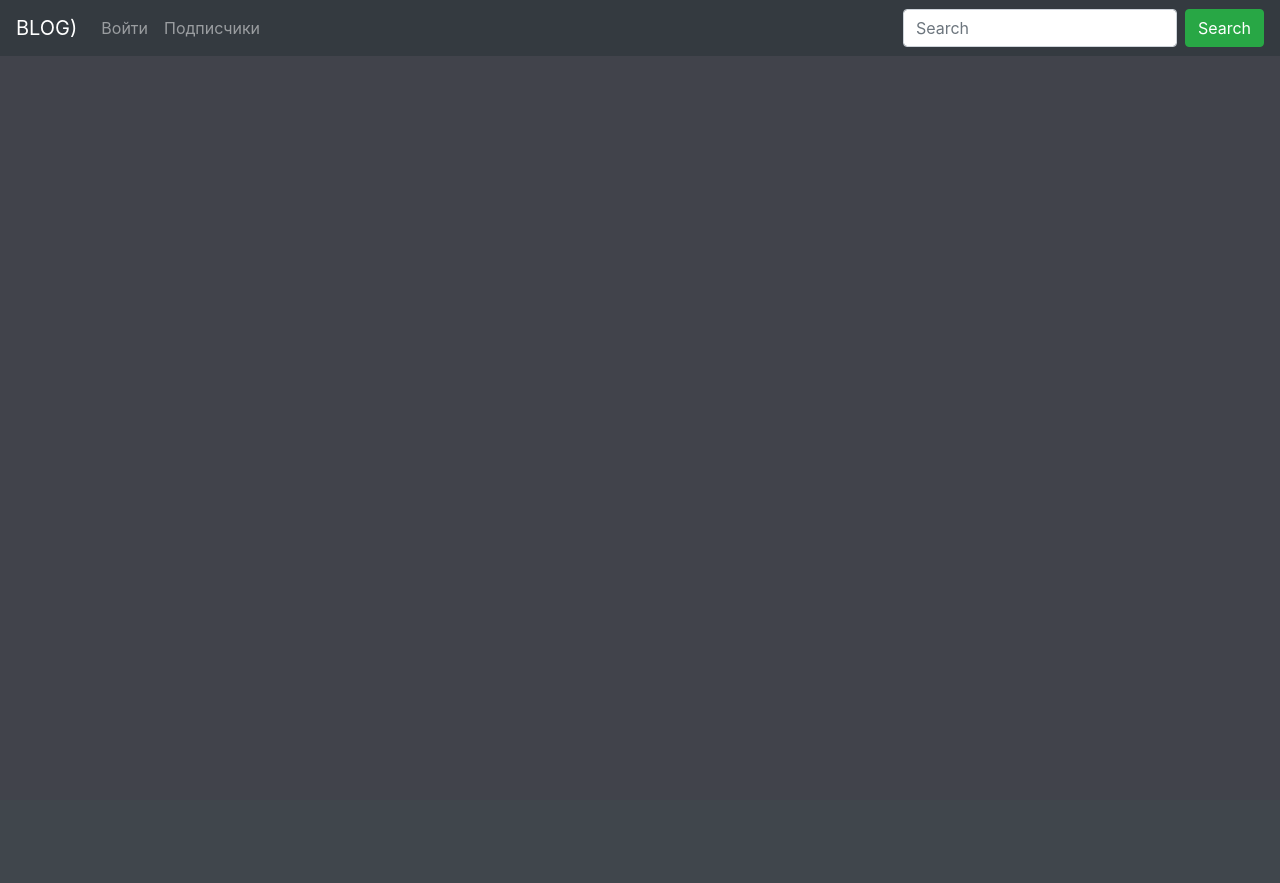
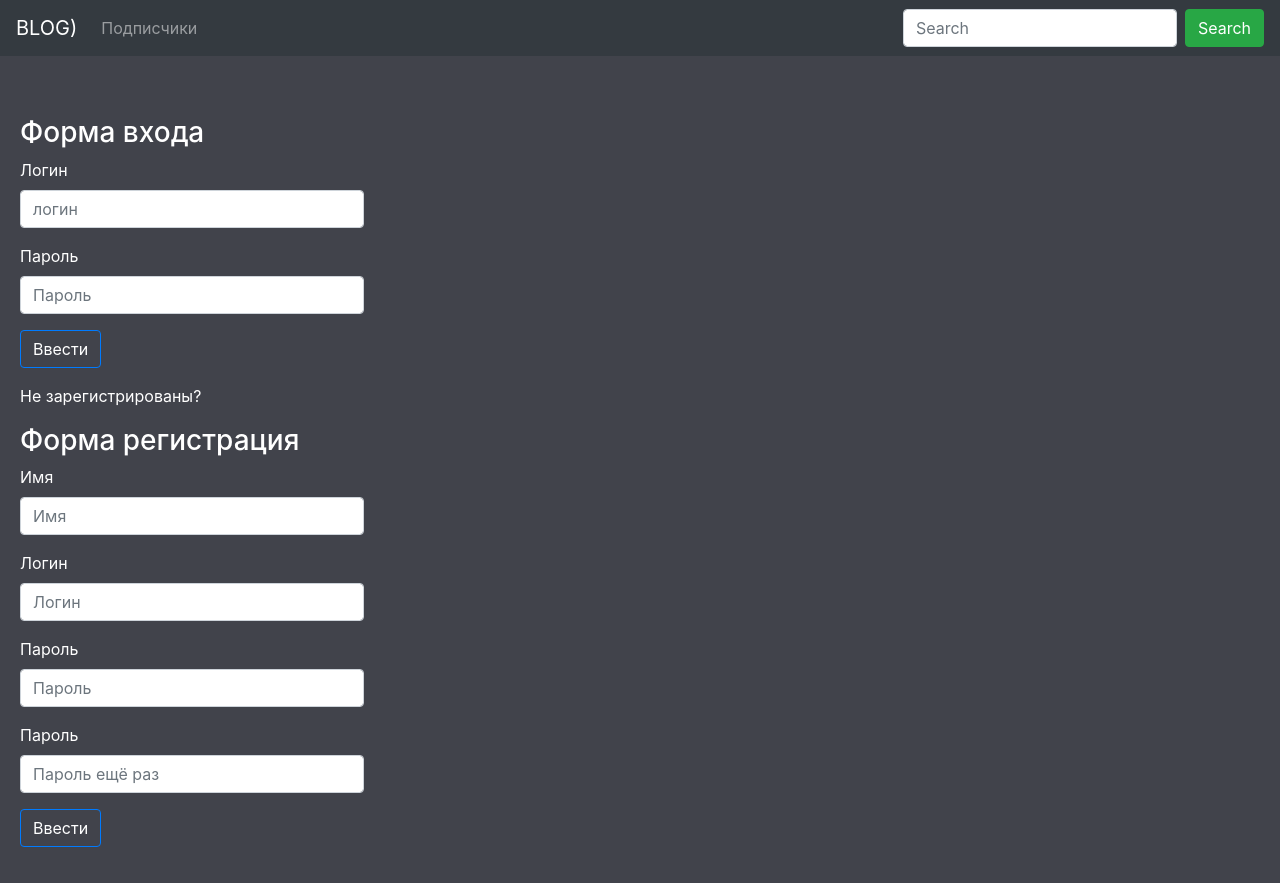
Before and after one commit to vladtinishov/spa, a CodeIgniter app: page /database/index.php/posts/index in a window 1280 px wide. Before the commit the page ends 47 px from the top, so only its background shows below. Run offline with CodeIgniter, Linux system fonts and the light colour scheme.

Commit message:
сделал регистрацию

```diff
--- a/application/models/Users_model.php
+++ b/application/models/Users_model.php
@@ -17,4 +17,9 @@ class Users_model extends CI_Model{
         $data = $result->row_array();
         echo json_encode($data);
     }
+    public function setRegData($name, $login, $password){
+        $result = $this->db->query("INSERT INTO users
+                            VALUES (NULL, '$name', '$login', '$password')");
+        echo json_encode($result);
+    }
 }
--- a/application/views/index.php
+++ b/application/views/index.php
@@ -17,8 +17,7 @@
         <a class="navbar-brand" href="#">BLOG)</a>
         <ul class="navbar-nav mr-auto">
             <li class="nav-item">
-                <span class="nav-link" v-if="form.form_getter" @click="getSignUpForm">Войти</span>
-                <span class="nav-link" v-else >{{user_data.user_name}}</span>
+                <span class="nav-link" v-if="!this.form.form_show" >{{user_data.user_name}}</span>
             </li>
             <li class="nav-item">
                 <span class="nav-link">Подписчики</span>
@@ -42,8 +41,30 @@
                 <input type="password" class="form-control" id="password" placeholder="Пароль">
             </div>
             <p @click="sendAutorizationData" class="btn btn-primary">Ввести</p>
-            <p>Не зарегистрированы? Зарегистрироваться</p>
             <p v-show="form.incorrect_data" style="color: red">Некоректные данные</p>
+        </form>
+        <p>Не зарегистрированы?</p>
+        <form>
+            <h3>Форма регистрация</h3>
+            <div class="form-group">
+                <label for="reg_name">Имя</label>
+                <input type="text" class="form-control" id="reg_name" placeholder="Имя">
+            </div>
+            <div class="form-group">
+                <label for="reg_login">Логин</label>
+                <input type="text" class="form-control" id="reg_login" placeholder="Логин">
+            </div>
+            <div class="form-group">
+                <label for="reg_password">Пароль</label>
+                <input type="text" class="form-control" id="reg_password" placeholder="Пароль">
+            </div>
+            <div class="form-group">
+                <label for="reg_password_again">Пароль</label>
+                <input type="text" class="form-control" id="reg_password_again" placeholder="Пароль ещё раз">
+            </div>
+            <p @click="sendRegistrationData" class="btn btn-primary">Ввести</p>
+            <p v-show="form.reg_incorrect_data" style="color: red">Неверные данные</p>
+            <p v-show="form.okey">Регистрация прошла успешно</p>
         </form>
     </div>
 
@@ -70,10 +91,10 @@
     </div>
 
     <div v-show="posts_data.show_single_post" class="container single_post">
-        <span @click="closeSinglePost">Закрыть</span>
-        <div class="" v-for="user_data in posts_data.single_post.users_data">
+        <span @click="closeSinglePost"><i class="fa fa-times" aria-hidden="true"></i></span>
+        <span class="" v-for="user_data in posts_data.single_post.users_data">
             <span class="badge badge-secondary">{{user_data.user_name}}</span>
-        </div>
+        </span>
         <div class="" v-for="post_data in posts_data.single_post.posts_data">
             {{post_data.content}}
             <hr>
--- a/application/views/style.css
+++ b/application/views/style.css
@@ -5,7 +5,7 @@ body{
 .signUpForm{
     padding: 20px;
     margin-top: 40px;
-    width: 50%;
+    width: 30%;
     color: white;
 }
 @media screen and (max-width: 700px) {
--- a/script.js
+++ b/script.js
@@ -4,9 +4,11 @@ let app = new Vue({
     data:{
         posts_data: [],
         form: {
-            form_show: false,
+            form_show: true,
             form_getter: true,
             incorrect_data: false,
+            reg_incorrect_data: false,
+            okey: false,
         },
         user_data: {
             user_name: '',
@@ -25,10 +27,6 @@ let app = new Vue({
             console.group('Данные из таблицы Posts')
             console.table(this.posts_data);
             console.groupEnd();
-        },
-
-        getSignUpForm: function(){
-            this.form.form_show = true;
         },
 
         sendAutorizationData: function(){
@@ -152,6 +150,23 @@ let app = new Vue({
         closeSinglePost: function(){
             this.posts_data.posts_show = true;
             this.posts_data.show_single_post = false;
+        },
+
+        sendRegistrationData: function(){
+            reg_name = document.getElementById('reg_name').value;
+            password = document.getElementById('reg_password').value;
+            password_again = document.getElementById('reg_password_again').value;
+            login = document.getElementById('reg_login').value;
+
+            if(password == password_again){
+                axios.post('/users/set_reg_data', {'reg_name': reg_name,
+                                                'password': password,
+                                                'login': login
+                                            })
+                .then(data => {
+                    if(data.data) this.form.okey = true
+                })
+            }
         }
 
     }
```
Also changed, not shown: application/controllers/Users.php (+7 -0 lines).
